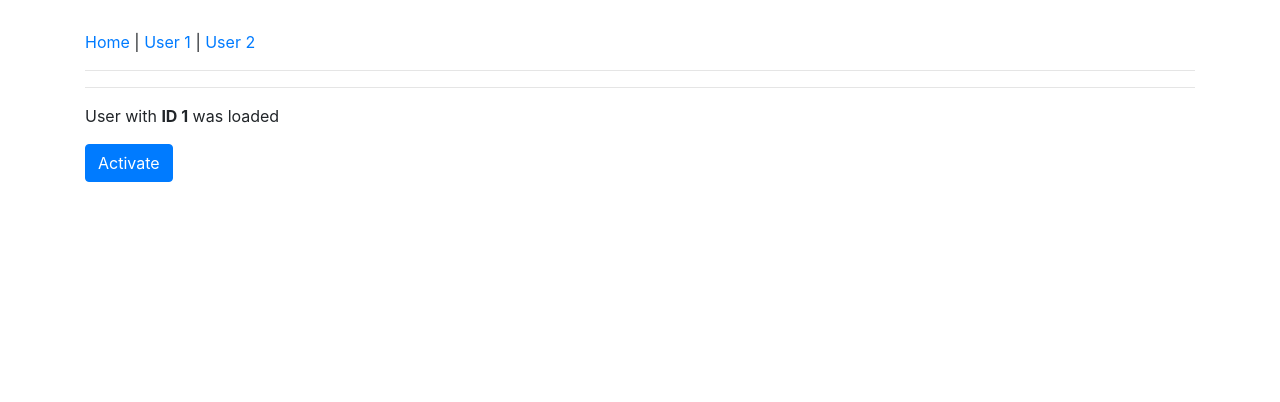
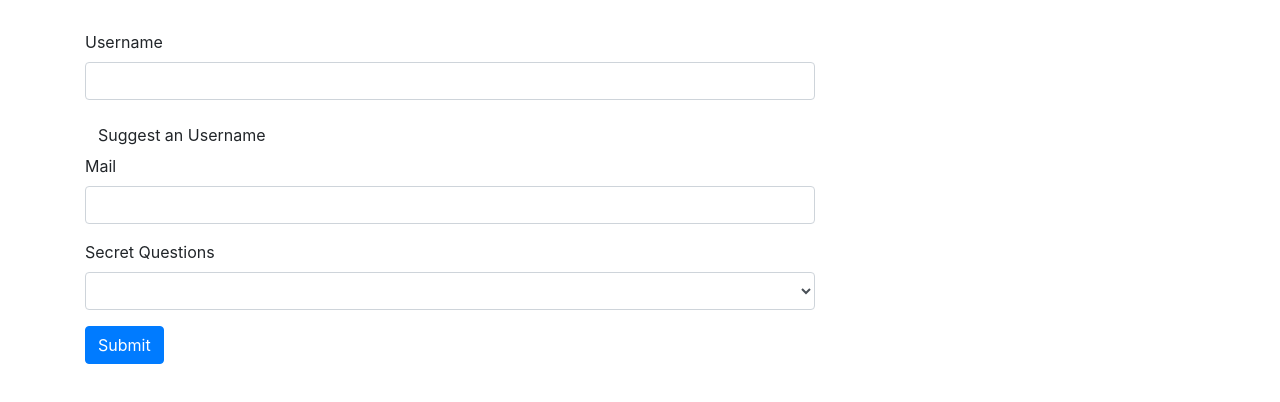
Before and after one commit to moshiurse/angular-practice, an Angular app: page /user/1 in a window 1280 px wide. Shown: the top 402 px of the page. Built offline with nearby package versions, Linux system fonts and the light colour scheme.

Commit message:
added ngModel & show form property in angular

```diff
--- a/src/app/app.component.html
+++ b/src/app/app.component.html
@@ -1,22 +1,27 @@
 <div class="container">
   <div class="row">
     <div class="col-xs-12 col-sm-10 col-md-8 col-sm-offset-1 col-md-offset-2">
-      <a routerLink="/">Home</a> |
-      <a [routerLink]="['user', 1]">
-        User 1
-      </a>
-      |
-      <a [routerLink]="['user', 2]">
-        User 2
-      </a>
-    </div>
-  </div>
-  <hr />
-    <p *ngIf="userActvated">Activated</p>
-  <hr />
-  <div class="row">
-    <div class="col-xs-12 col-sm-10 col-md-8 col-sm-offset-1 col-md-offset-2">
-      <router-outlet></router-outlet>
+      <form (ngSubmit)="onSubmit(form)" #form="ngForm">
+        <div id="user-data">
+          <div class="form-group">
+            <label for="username">Username</label>
+            <input type="text" id="username" class="form-control" name="username" ngModel>
+          </div>
+          <button class="btn btn-default" type="button">Suggest an Username</button>
+          <div class="form-group">
+            <label for="email">Mail</label>
+            <input type="email" id="email" class="form-control" name="email" ngModel>
+          </div>
+        </div>
+        <div class="form-group">
+          <label for="secret">Secret Questions</label>
+          <select id="secret" class="form-control" name="secret" ngModel>
+            <option value="pet">Your first Pet?</option>
+            <option value="teacher">Your first teacher?</option>
+          </select>
+        </div>
+        <button class="btn btn-primary" type="submit">Submit</button>
+      </form>
     </div>
   </div>
 </div>
--- a/src/app/app.component.ts
+++ b/src/app/app.component.ts
@@ -1,27 +1,17 @@
-import { Component, OnInit, OnDestroy } from '@angular/core';
-import { Subscription } from "rxjs";
-import { UserService } from './user.service';
+import { Component } from '@angular/core';
+import { NgForm } from "@angular/forms";
 
 @Component({
   selector: 'app-root',
   templateUrl: './app.component.html',
   styleUrls: ['./app.component.css']
 })
-export class AppComponent implements OnInit, OnDestroy {
-
-  userActvated: boolean = false;
-
-  private activatedSubject: Subscription;
-
-  constructor(private userService: UserService) {}
-
-  ngOnInit() {
-    this.activatedSubject = this.userService.eventEmitter.subscribe((isActivated) => {
-      this.userActvated = isActivated;
-    })
+export class AppComponent {
+  suggestUserName() {
+    const suggestedName = 'Superuser';
   }
 
-  ngOnDestroy(){
-    this.activatedSubject.unsubscribe();
+  onSubmit(form: NgForm){
+    console.log('Submitted', form);
   }
 }
--- a/src/app/home/home.component.html
+++ /dev/null
@@ -1 +0,0 @@
-<h3>Yay, I'm home!</h3>
--- a/src/app/home/home.component.ts
+++ /dev/null
@@ -1,51 +0,0 @@
-import { Component, OnInit, OnDestroy } from '@angular/core';
-
-import { interval, Subscription, Observable } from "rxjs";
-import { map, filter } from "rxjs/operators";
-
-@Component({
-  selector: 'app-home',
-  templateUrl: './home.component.html',
-  styleUrls: ['./home.component.css']
-})
-export class HomeComponent implements OnInit, OnDestroy {
-
-  private firstObservable: Subscription;
-
-  constructor() { }
-
-  ngOnInit() {
-    // this.firstObservable = interval(1000).subscribe(count => {
-    //   console.log(count);
-    // })
-    const custObservable = Observable.create(observer => {
-      let count = 0;
-      setInterval(() => {
-        observer.next(count);
-        if(count === 4){
-          observer.complete();
-        }
-        if(count > 5){
-          observer.error(new Error('Count is grater than 1'));
-
-        }
-        count++;
-      }, 1000)
-    });
-
-    this.firstObservable = custObservable.pipe(filter( data => {
-      return data > 0;
-    }),map((data: number) => {
-      return 'Round '+ (data);
-    })).subscribe(count => {
-      console.log(count);
-    }, error => alert(error.message), () => {
-      alert('Observer completed!');
-    })
-  }
-
-  ngOnDestroy(){
-    this.firstObservable.unsubscribe();
-  }
-
-}
--- a/src/app/user.service.ts
+++ /dev/null
@@ -1,10 +0,0 @@
-import { Injectable, EventEmitter } from "@angular/core";
-import { Subject } from "rxjs";
-
-@Injectable({
-    providedIn: 'root'
-})
-export class UserService {
-    // eventEmitter = new EventEmitter<boolean>();
-    eventEmitter = new Subject<boolean>();
-}
--- a/src/app/user/user.component.html
+++ /dev/null
@@ -1,3 +0,0 @@
-<p>User with <strong>ID {{ id }}</strong> was loaded</p>
-
-<button class="btn btn-primary" (click)="onActivate()"> Activate</button>
--- a/src/app/user/user.component.ts
+++ /dev/null
@@ -1,25 +0,0 @@
-import { Component, OnInit } from '@angular/core';
-import { ActivatedRoute, Params } from '@angular/router';
-import { UserService } from "../user.service";
-
-@Component({
-  selector: 'app-user',
-  templateUrl: './user.component.html',
-  styleUrls: ['./user.component.css']
-})
-export class UserComponent implements OnInit {
-  id: number;
-
-  constructor(private route: ActivatedRoute, private userService: UserService) {
-  }
-
-  ngOnInit() {
-    this.route.params.subscribe((params: Params) => {
-      this.id = +params.id;
-    });
-  }
-
-  onActivate() {
-    this.userService.eventEmitter.next(true);
-  }
-}
```
Also changed, not shown: src/app/app-routing.module.ts (deleted, +0 -22 lines), src/app/app.module.ts (+4 -7 lines), src/app/home/home.component.css (deleted), src/app/user/user.component.css (deleted).
